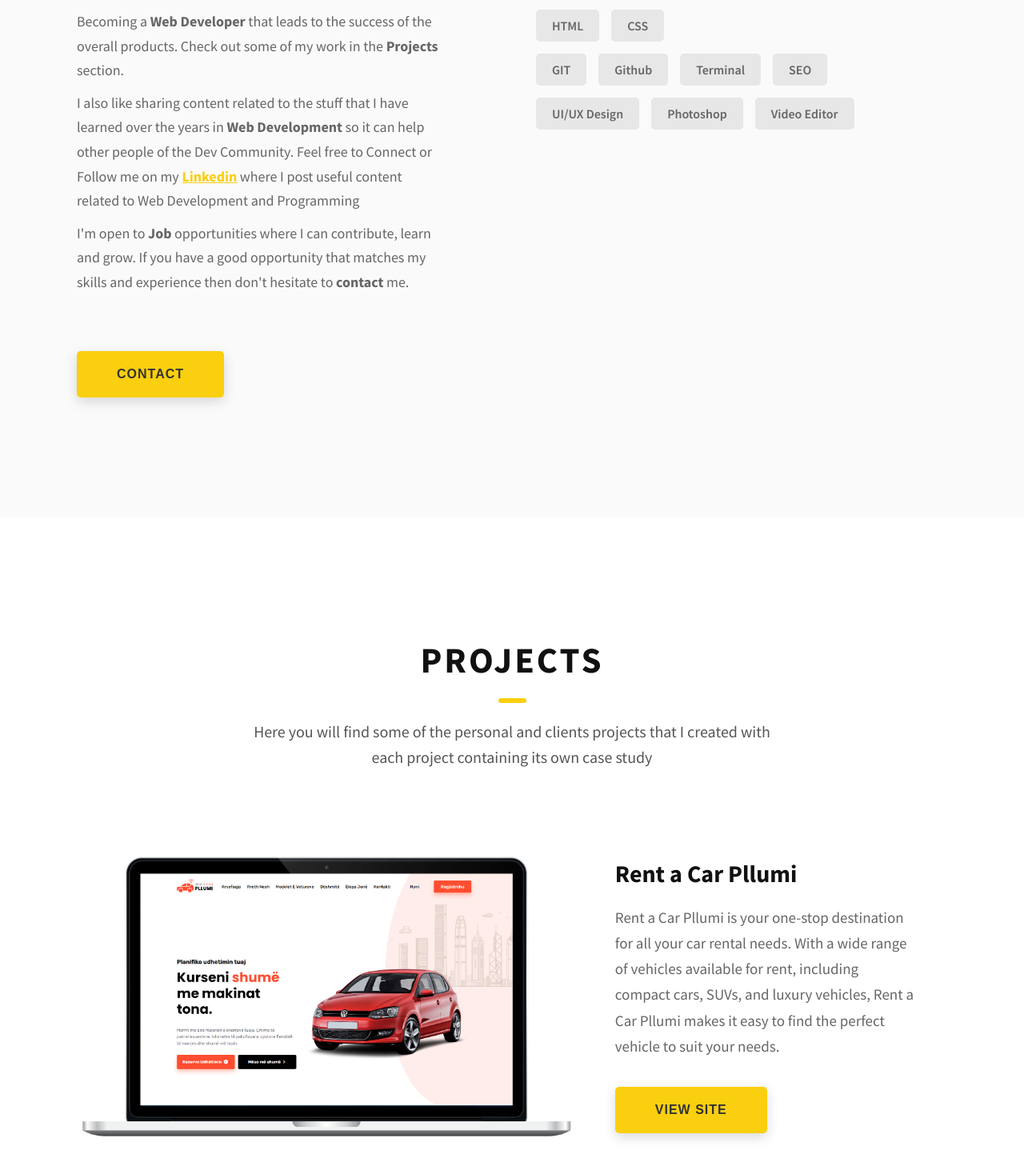
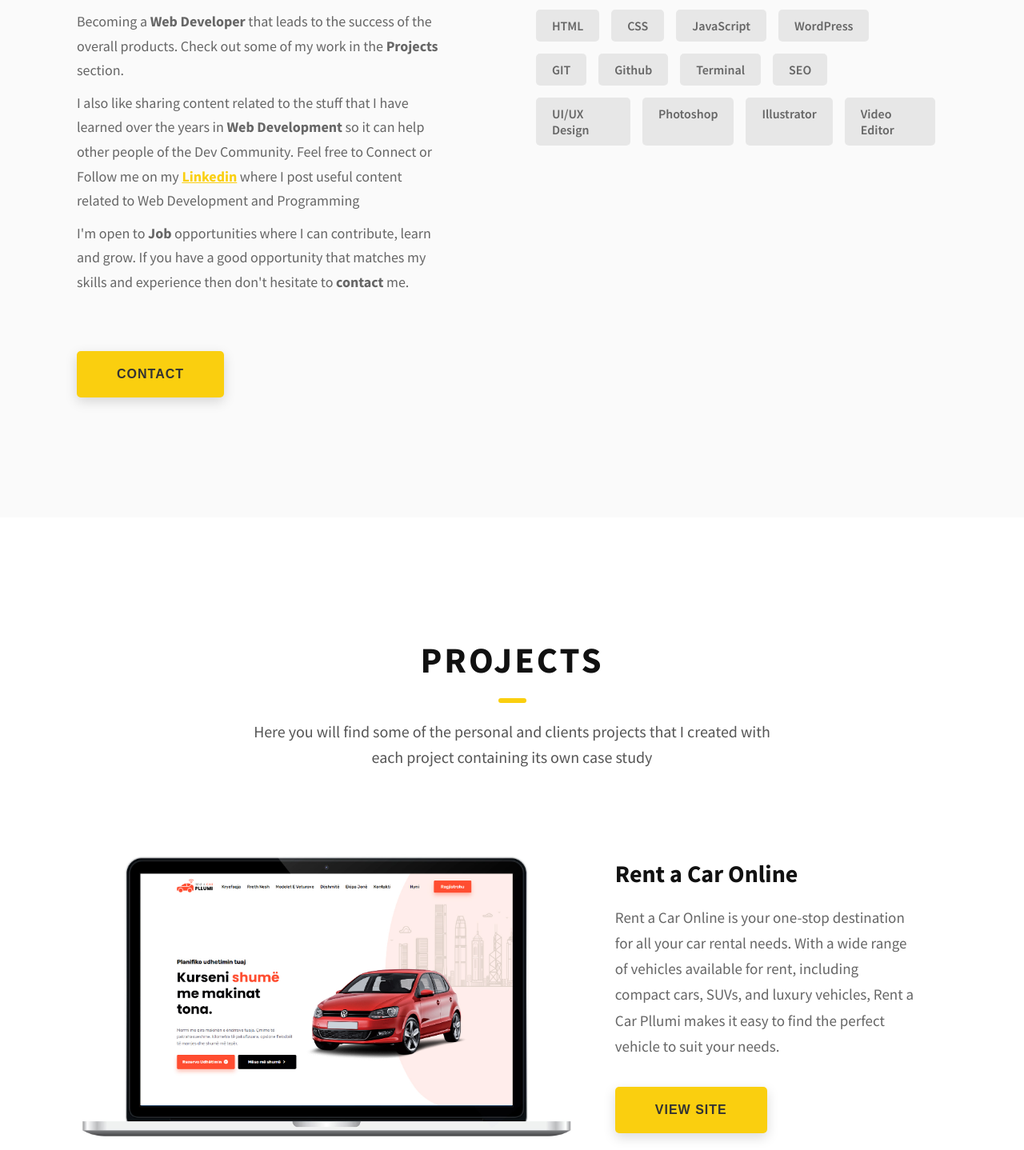
Before and after one commit to pllumrashica/pllumrashica.github.io, a plain HTML site: page index.html in a window 1280 px wide. Shown: the part 1335-2773 px from the top of the page at 80% size. Drawn offline with Linux system fonts and the light colour scheme.

Commit message:
added some detaisl

```diff
--- a/index.html
+++ b/index.html
@@ -158,6 +158,8 @@
             <ul class="skills">
               <li>HTML</li>
               <li>CSS</li>
+              <li>JavaScript</li>
+              <li>WordPress</li>
             </ul>
 
             <ul class="skills">
@@ -170,6 +172,7 @@
             <ul class="skills">
               <li>UI/UX Design</li>
               <li>Photoshop</li>
+              <li>Illustrator</li>
               <li>Video Editor</li>
             </ul>
           </div>
@@ -199,10 +202,10 @@
           </div>
 
           <div class="col">
-            <h4 class="title">Rent a Car Pllumi</h4>
+            <h4 class="title">Rent a Car Online</h4>
 
             <p>
-              Rent a Car Pllumi is your one-stop destination for all your car
+              Rent a Car Online is your one-stop destination for all your car
               rental needs. With a wide range of vehicles available for rent,
               including compact cars, SUVs, and luxury vehicles, Rent a Car
               Pllumi makes it easy to find the perfect vehicle to suit your
@@ -210,9 +213,7 @@
             </p>
 
             <button>
-              <a
-                href="https://exquisite-phoenix-234fc0.netlify.app/"
-                target="_blank"
+              <a href="https://rentacar-online.vercel.app/" target="_blank"
                 >View Site</a
               >
             </button>
```
Also changed, not shown: imgs/PR-logo-purple.png (added).
